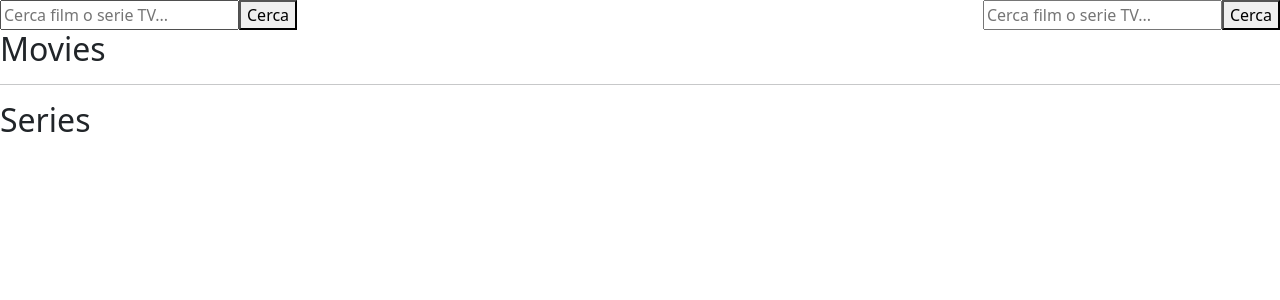
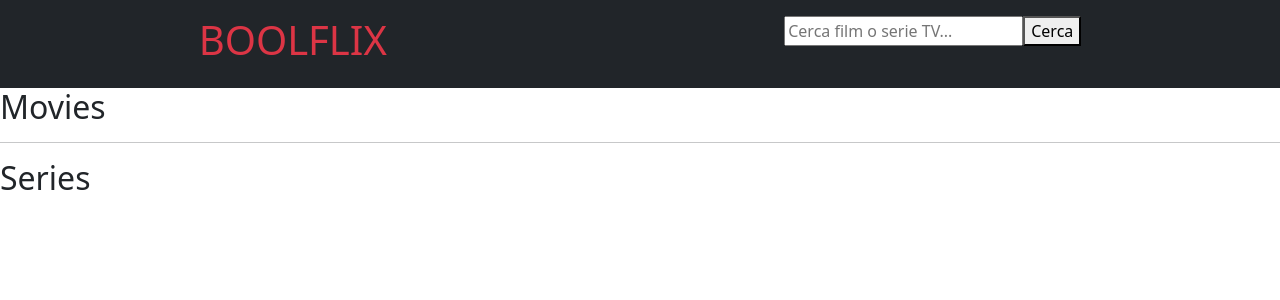
Before and after one commit to gianmaria-fadda/vite-boolflix, a Vue app: page / in a window 1280 px wide. Shown: the top 300 px of the page. Built offline with nearby package versions, Linux system fonts and the light colour scheme.

Commit message:
Completato Header

```diff
--- a/src/components/AppHeader.vue
+++ b/src/components/AppHeader.vue
@@ -14,8 +14,14 @@ export default {
 </script>
 
 <template>
-    <!-- 3) Utilizzo del componente -->
-    <div class="d-flex justify-content-between">
+  <!-- 3) Utilizzo del componente -->
+  <div class="d-flex justify-content-around bg-dark py-3">
+    <div>
+      <h1 class="text-danger">
+        BOOLFLIX
+      </h1>
+    </div>
+
     <div>
       <form @submit.prevent="$emit('search')">
         <input v-model="store.searchText" type="text" placeholder="Cerca film o serie TV...">
@@ -24,13 +30,6 @@ export default {
         </button>
       </form>
     </div>
-
-    <div>
-      <input v-model="store.searchText" type="text" placeholder="Cerca film o serie TV...">
-      <button @click="$emit('search')">
-          Cerca
-      </button>
-    </div>
   </div>
 
 </template>
```
